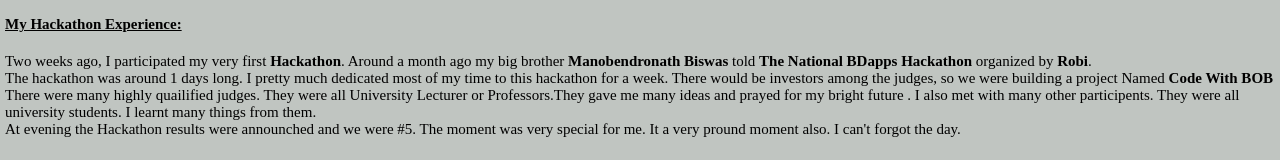
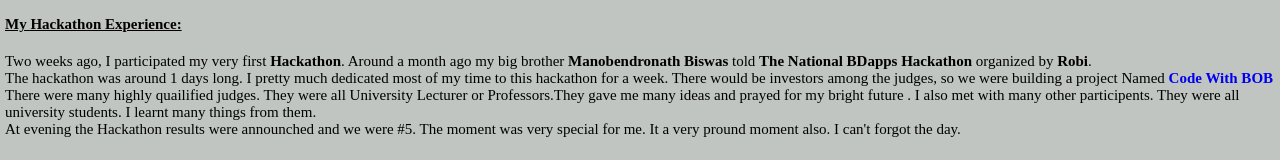
Before and after one commit to dibbokhan/dibbokhan.github.io, a plain HTML site: page exp.html in a window 1280 px wide. Shown: the part 317-477 px from the top of the page. Drawn offline with Linux system fonts and the light colour scheme.

Commit message:
Update exp.html

```diff
--- a/exp.html
+++ b/exp.html
@@ -19,7 +19,7 @@
 		  The hackathon was around 1 days long.
 		  I pretty much dedicated most of my time to this hackathon for a week.
 		  There would be investors among the judges, so we were building a project
-		  Named <b>Code With BOB</b>
+		  Named <a href="https://play.google.com/store/apps/details?id=dev.bob.codegame" style="text-decoration: none;"><b>Code With BOB</b></a>
 		  There were many highly quailified judges. They were all University Lecturer or
 		  Professors.They gave me many ideas and prayed for my bright future . I also met with
 		  many other participents. They were all university students. I learnt many things from them.
```
